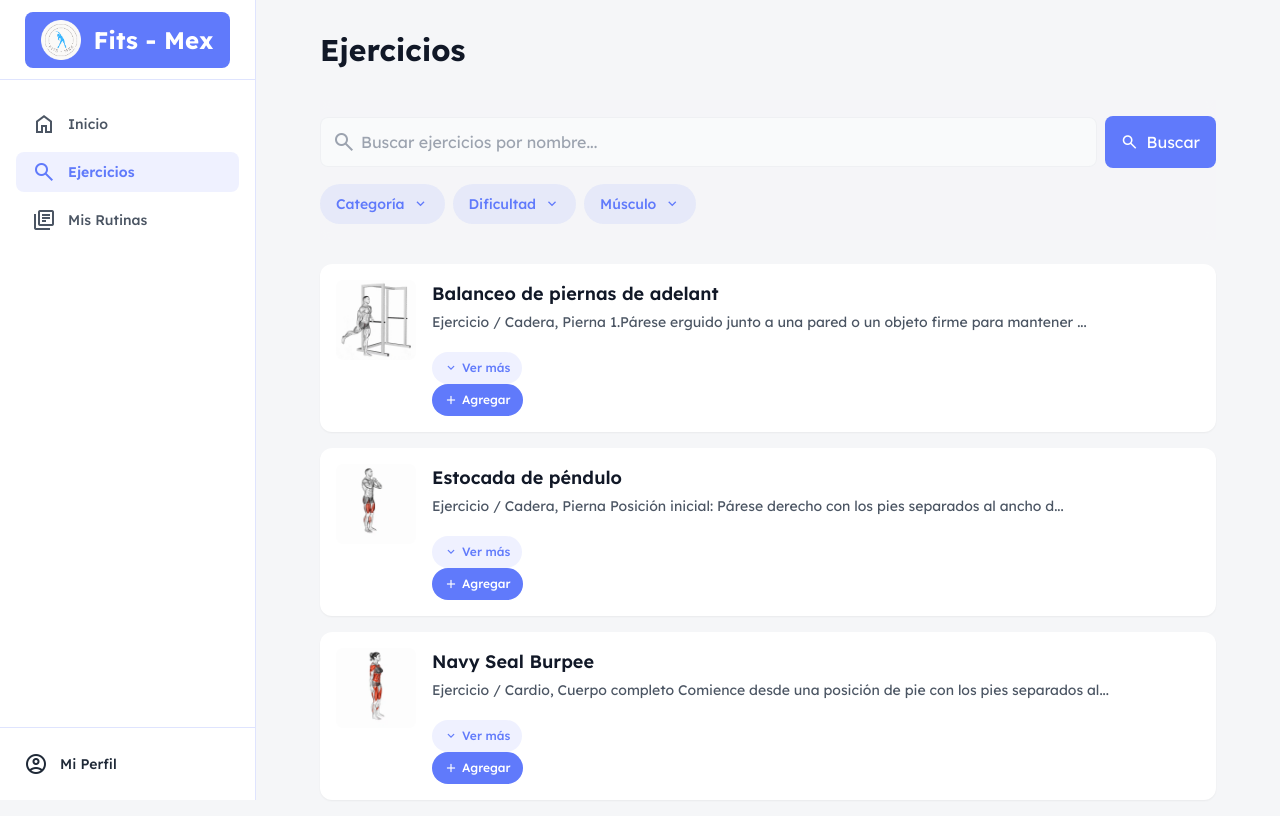
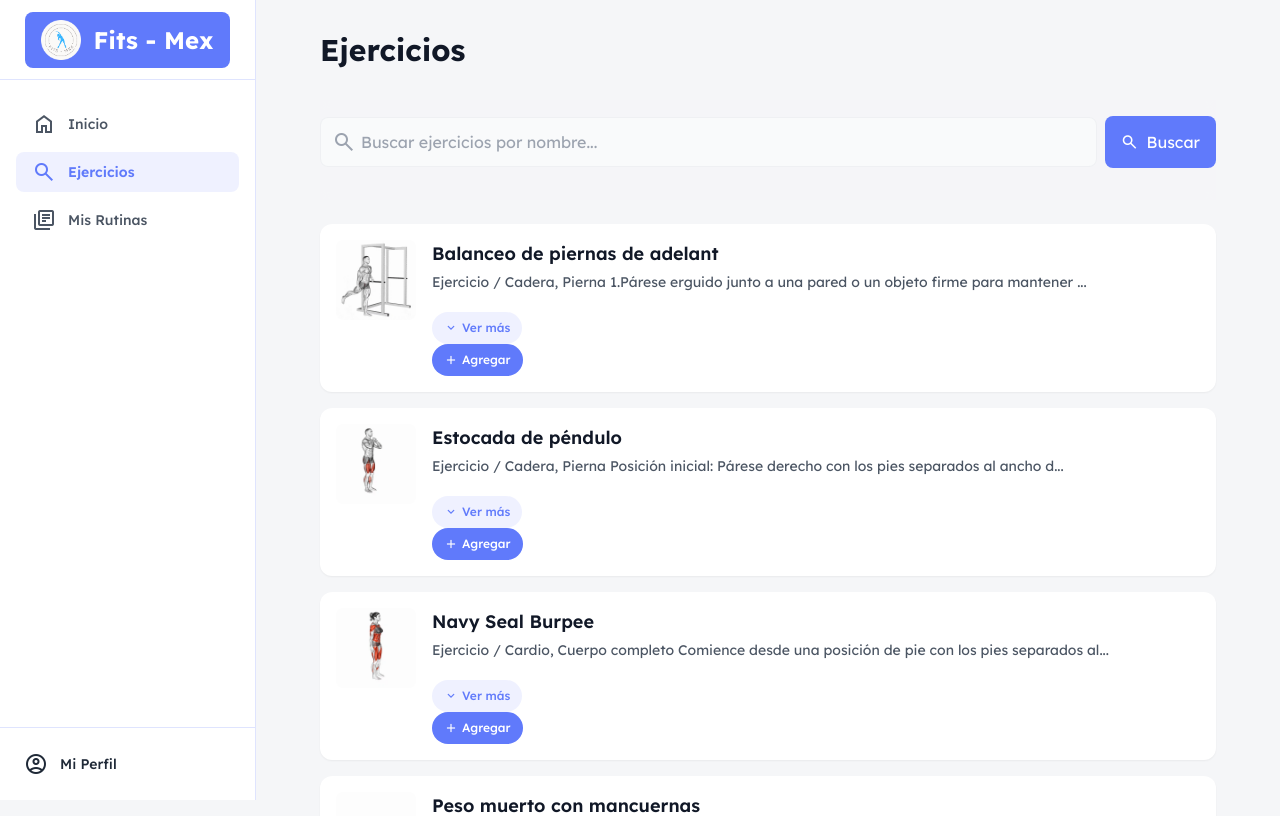
Before and after one commit to jackya92/Fits_Mex, a PHP site: page /Paginas/Ejercicios/php/ejercicios.php in a window 1280 px wide. Shown: the top 816 px of the page. Run offline with PHP 8.4, Linux system fonts and the light colour scheme; data comes from the database, SQL or seed files in the repository; some libraries are stand-ins or nearby versions.

Commit message:
odified:   Paginas/Ejercicios/php/ejercicios.php

```diff
--- a/Paginas/Ejercicios/php/ejercicios.php
+++ b/Paginas/Ejercicios/php/ejercicios.php
@@ -234,13 +234,9 @@ $conn->close();
 <body class="bg-background-light dark:bg-background-dark font-display text-gray-800 dark:text-gray-200">
 
     <div class="flex">
-        <!-- ========================================================= -->
-        <!-- ASIDE / MENÚ LATERAL -->
-        <!-- ========================================================= -->
         <aside class="hidden md:flex flex-col w-64 bg-white dark:bg-black/20 border-r border-primary/20 dark:border-primary/30 min-h-screen fixed top-0 left-0 bottom-0 z-40">
             <div class="flex items-center justify-center h-20 border-b border-primary/20 dark:border-primary/30 px-6">
                 <div class="flex items-center gap-3 bg-primary py-2 px-4 rounded-lg dark:bg-primary/80">
-                    <!-- LOGO AGREGADO AQUÍ -->
                     <img alt="Fit Mex logo" class="h-10 w-10" src="../../Logo_FitsMex.png" />
                     <span class="text-2xl font-bold text-white">Fits - Mex</span>
                 </div>
@@ -274,15 +270,11 @@ $conn->close();
             </div>
         </aside>
 
-        <!-- ========================================================= -->
-        <!-- CONTENIDO PRINCIPAL -->
-        <!-- ========================================================= -->
         <div class="flex-1 flex flex-col min-h-screen md:ml-64">
             <header class="md:hidden border-b border-primary/20 dark:border-primary/30">
                 <div class="container mx-auto px-4 sm:px-6 lg:px-8">
                     <div class="flex items-center justify-between h-16">
                         <div class="flex items-center gap-3">
-                            <!-- LOGO AGREGADO AQUÍ PARA VERSIÓN MÓVIL -->
                             <img alt="Fit Mex logo" class="h-8 w-8" src="../Logo_FitsMex.png" />
                             <span class="text-xl font-bold text-gray-900 dark:text-white">Fit Mex</span>
                         </div>
@@ -303,9 +295,7 @@ $conn->close();
                         <h2 class="text-3xl font-bold text-gray-900 dark:text-white">Ejercicios</h2>
                     </div>
 
-                    <!-- Filtros -->
                     <div class="sticky top-[70px] z-10 bg-background-light/80 dark:bg-background-dark/80 backdrop-blur-sm py-4 mb-6">
-                        <!-- Formulario de búsqueda -->
                         <form method="GET" action="" class="search-form mb-4">
                             <div class="search-input-container">
                                 <span class="material-symbols-outlined absolute left-3 top-1/2 -translate-y-1/2 text-gray-400 dark:text-gray-500">search</span>
@@ -328,7 +318,6 @@ $conn->close();
                             </button>
                         </form>
 
-                        <!-- Información de búsqueda -->
                         <?php if (!empty($busqueda)): ?>
                             <div class="search-info">
                                 <?php if ($resultadosEncontrados): ?>
@@ -340,22 +329,9 @@ $conn->close();
                         <?php endif; ?>
 
                         <div class="flex flex-wrap items-center gap-2">
-                            <button class="flex items-center gap-2 rounded-full px-4 py-2 text-sm font-medium bg-primary/10 dark:bg-primary/20 text-primary hover:bg-primary/20 dark:hover:bg-primary/30 transition-colors">
-                                Categoría
-                                <span class="material-symbols-outlined text-base">expand_more</span>
-                            </button>
-                            <button class="flex items-center gap-2 rounded-full px-4 py-2 text-sm font-medium bg-primary/10 dark:bg-primary/20 text-primary hover:bg-primary/20 dark:hover:bg-primary/30 transition-colors">
-                                Dificultad
-                                <span class="material-symbols-outlined text-base">expand_more</span>
-                            </button>
-                            <button class="flex items-center gap-2 rounded-full px-4 py-2 text-sm font-medium bg-primary/10 dark:bg-primary/20 text-primary hover:bg-primary/20 dark:hover:bg-primary/30 transition-colors">
-                                Músculo
-                                <span class="material-symbols-outlined text-base">expand_more</span>
-                            </button>
-                        </div>
+                            </div>
                     </div>
 
-                    <!-- Lista de Ejercicios -->
                     <div class="space-y-4">
                         <?php if (!empty($ejercicios)): ?>
                             <?php foreach ($ejercicios as $ejercicio): ?>
@@ -372,7 +348,6 @@ $conn->close();
                                         <div class="flex-1">
                                             <h3 class="font-semibold text-lg text-gray-900 dark:text-white"><?php echo htmlspecialchars($ejercicio['nom_ejercicio']); ?></h3>
 
-                                            <!-- Descripción corta -->
                                             <div class="text-sm text-gray-600 dark:text-gray-400 mt-1">
                                                 <?php
                                                     $descripcion = htmlspecialchars($ejercicio['descripcion_ejer']);
@@ -381,14 +356,11 @@ $conn->close();
                                                 ?>
                                             </div>
 
-                                            <!-- Descripción completa (oculta inicialmente) -->
                                             <div class="description-content text-sm text-gray-600 dark:text-gray-400 mt-2">
                                                 <?php echo $descripcion; ?>
                                             </div>
 
-                                            <!-- Botones de acción -->
                                             <div class="action-buttons mt-3">
-                                                <!-- Estado por defecto (no agregado) -->
                                                 <div class="default-state">
                                                     <button class="toggle-description flex items-center gap-1 px-3 py-1.5 text-xs font-medium rounded-full bg-primary/10 dark:bg-primary/20 text-primary hover:bg-primary/20 dark:hover:bg-primary/30 transition-colors">
                                                         <span class="toggle-icon material-symbols-outlined text-sm">expand_more</span>
@@ -401,7 +373,6 @@ $conn->close();
                                                     </button>
                                                 </div>
 
-                                                <!-- Estado cuando está agregado -->
                                                 <div class="added-state">
                                                     <span class="flex items-center gap-1 px-3 py-1.5 text-xs font-medium rounded-full bg-green-100 dark:bg-green-900/30 text-green-700 dark:text-green-400">
                                                         <span class="material-symbols-outlined text-sm">check</span>
@@ -420,7 +391,6 @@ $conn->close();
                             <?php endforeach; ?>
                         <?php else: ?>
                             <?php if (!empty($busqueda)): ?>
-                                <!-- Mensaje cuando no se encuentran resultados -->
                                 <div class="no-results dark:bg-red-900/20 dark:border-red-800/50 dark:text-red-400">
                                     <span class="material-symbols-outlined text-4xl mb-2">search_off</span>
                                     <h3 class="text-lg font-semibold mb-2">Ejercicio no encontrado</h3>
@@ -438,7 +408,6 @@ $conn->close();
                 </div>
             </main>
 
-            <!-- NAV MÓVIL -->
             <nav class="md:hidden fixed bottom-0 left-0 right-0 bg-white dark:bg-black/20 border-t border-primary/20 dark:border-primary/30 flex justify-around py-2 z-50">
                 <a href="../../Paginas_principales/Pag_Principal.html"
                     class="flex flex-col items-center gap-1 text-gray-600 dark:text-gray-400 hover:text-primary dark:hover:text-primary">
```
